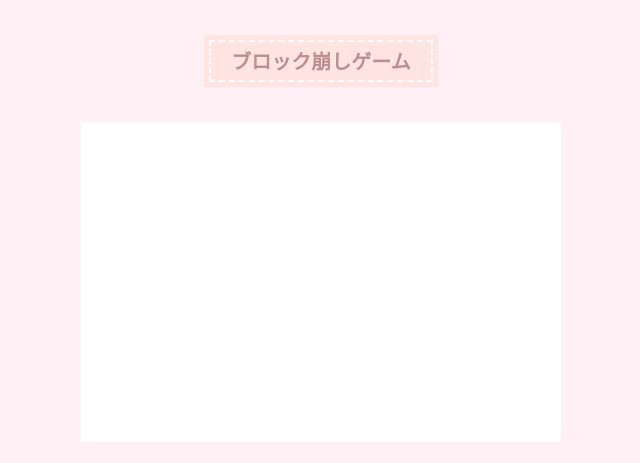
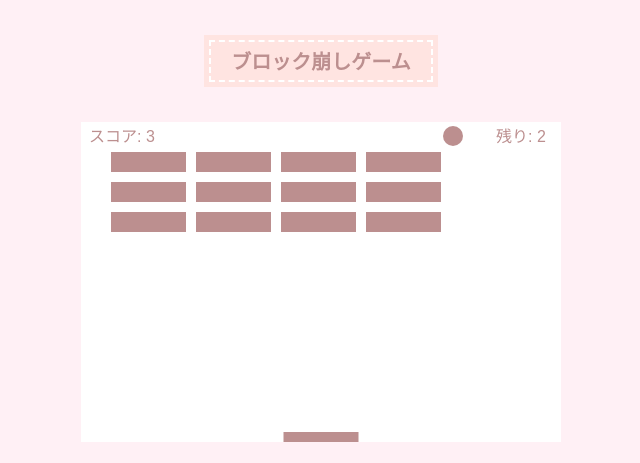
Before and after one commit to maruyamaizumi/breakingblock, a plain HTML site: page index.html in a window 1280 px wide. Shown: the top 463 px of the page, without its empty margins (319-959 px from the left). Drawn offline with Linux system fonts and the light colour scheme.

Commit message:
Update index.html

```diff
--- a/index.html
+++ b/index.html
@@ -17,5 +17,175 @@
 
   <img class="el_img" alt="" src="https://s3-ap-northeast-1.amazonaws.com/ietate/home/ec2-user/ietate/public/ckeditor_assets/mail_magazines/pictures/1112/content_624bd4fb51d7e5589581b6c2_94.png" />
 
+  <script>
+  var canvas = document.getElementById("myCanvas");
+var ctx = canvas.getContext("2d");
+var ballRadius = 10;
+var x = canvas.width/2;
+var y = canvas.height-30;
+var dx = 2;
+var dy = -2;
+var paddleHeight = 10;
+var paddleWidth = 75;
+var paddleX = (canvas.width-paddleWidth)/2;
+var rightPressed = false;
+var leftPressed = false;
+var brickRowCount = 5;
+var brickColumnCount = 3;
+var brickWidth = 75;
+var brickHeight = 20;
+var brickPadding = 10;
+var brickOffsetTop = 30;
+var brickOffsetLeft = 30;
+var score = 0;
+var lives = 3;
+
+var bricks = [];
+for(var c=0; c<brickColumnCount; c++) {
+  bricks[c] = [];
+  for(var r=0; r<brickRowCount; r++) {
+    bricks[c][r] = { x: 0, y: 0, status: 1 };
+  }
+}
+
+document.addEventListener("keydown", keyDownHandler, false);
+document.addEventListener("keyup", keyUpHandler, false);
+document.addEventListener("mousemove", mouseMoveHandler, false);
+
+function keyDownHandler(e) {
+    if(e.key == "Right" || e.key == "ArrowRight") {
+        rightPressed = true;
+    }
+    else if(e.key == "Left" || e.key == "ArrowLeft") {
+        leftPressed = true;
+    }
+}
+
+function keyUpHandler(e) {
+    if(e.key == "Right" || e.key == "ArrowRight") {
+        rightPressed = false;
+    }
+    else if(e.key == "Left" || e.key == "ArrowLeft") {
+        leftPressed = false;
+    }
+}
+
+function mouseMoveHandler(e) {
+  var relativeX = e.clientX - canvas.offsetLeft;
+  if(relativeX > 0 && relativeX < canvas.width) {
+    paddleX = relativeX - paddleWidth/2;
+  }
+}
+function collisionDetection() {
+  for(var c=0; c<brickColumnCount; c++) {
+    for(var r=0; r<brickRowCount; r++) {
+      var b = bricks[c][r];
+      if(b.status == 1) {
+        if(x > b.x && x < b.x+brickWidth && y > b.y && y < b.y+brickHeight) {
+          dy = -dy;
+          b.status = 0;
+          score++;
+          if(score == brickRowCount*brickColumnCount) {
+            alert("クリアです！おめでとう！");
+            document.location.reload();
+          }
+        }
+      }
+    }
+  }
+}
+
+function drawBall() {
+  ctx.beginPath();
+  ctx.arc(x, y, ballRadius, 0, Math.PI*2);
+  ctx.fillStyle = "#bc8f8f";
+  ctx.fill();
+  ctx.closePath();
+}
+function drawPaddle() {
+  ctx.beginPath();
+  ctx.rect(paddleX, canvas.height-paddleHeight, paddleWidth, paddleHeight);
+  ctx.fillStyle = "#bc8f8f";
+  ctx.fill();
+  ctx.closePath();
+}
+function drawBricks() {
+  for(var c=0; c<brickColumnCount; c++) {
+    for(var r=0; r<brickRowCount; r++) {
+      if(bricks[c][r].status == 1) {
+        var brickX = (r*(brickWidth+brickPadding))+brickOffsetLeft;
+        var brickY = (c*(brickHeight+brickPadding))+brickOffsetTop;
+        bricks[c][r].x = brickX;
+        bricks[c][r].y = brickY;
+        ctx.beginPath();
+        ctx.rect(brickX, brickY, brickWidth, brickHeight);
+        ctx.fillStyle = "#bc8f8f";
+        ctx.fill();
+        ctx.closePath();
+      }
+    }
+  }
+}
+function drawScore() {
+  ctx.font = "16px Arial";
+  ctx.fillStyle = "#bc8f8f";
+  ctx.fillText("スコア: "+score, 8, 20);
+}
+function drawLives() {
+  ctx.font = "16px Arial";
+  ctx.fillStyle = "#bc8f8f";
+  ctx.fillText("残り: "+lives, canvas.width-65, 20);
+}
+
+function draw() {
+  ctx.clearRect(0, 0, canvas.width, canvas.height);
+  drawBricks();
+  drawBall();
+  drawPaddle();
+  drawScore();
+  drawLives();
+  collisionDetection();
+
+  if(x + dx > canvas.width-ballRadius || x + dx < ballRadius) {
+    dx = -dx;
+  }
+  if(y + dy < ballRadius) {
+    dy = -dy;
+  }
+  else if(y + dy > canvas.height-ballRadius) {
+    if(x > paddleX && x < paddleX + paddleWidth) {
+      dy = -dy;
+    }
+    else {
+      lives--;
+      if(!lives) {
+        alert("ゲームオーバー！");
+        history.go(0);
+      }
+      else {
+        x = canvas.width/2;
+        y = canvas.height-30;
+        dx = 3;
+        dy = -3;
+        paddleX = (canvas.width-paddleWidth)/2;
+      }
+    }
+  }
+
+  if(rightPressed && paddleX < canvas.width-paddleWidth) {
+    paddleX += 7;
+  }
+  else if(leftPressed && paddleX > 0) {
+    paddleX -= 7;
+  }
+
+  x += dx;
+  y += dy;
+  requestAnimationFrame(draw);
+}
+
+draw();
+  </script>
+
 </body>
 </html>
```
